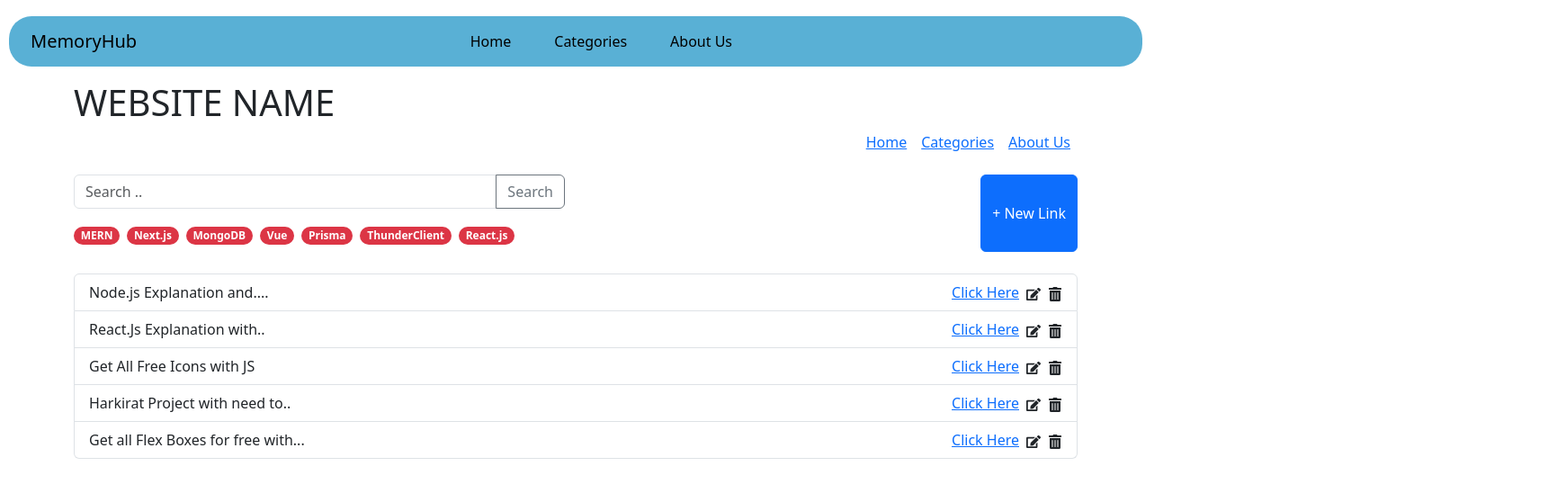
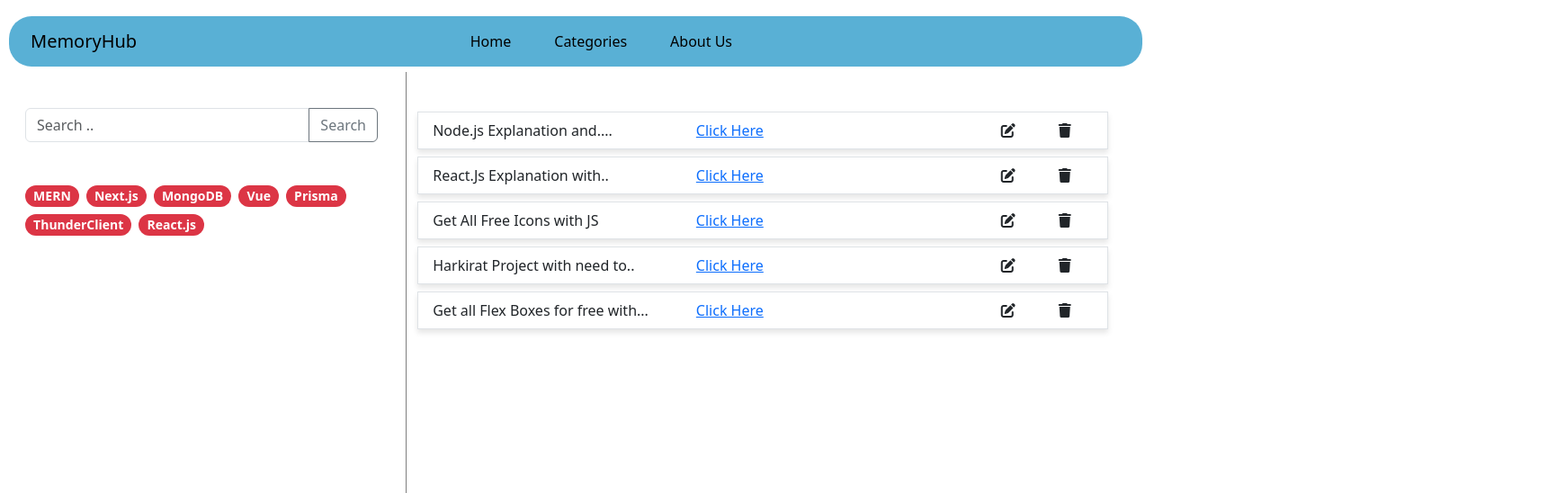
Before and after one commit to jasjeev013/memoryhub, a React (Create React App) app: page /categories in a window 1280 px wide. Shown: the top 548 px of the page at 90% size, 1731 px wide, since content can reach past the window. Built offline with nearby package versions, Linux system fonts and the light colour scheme.

Commit message:
Did Full Frontend

```diff
--- a/public/index.html
+++ b/public/index.html
@@ -23,6 +23,8 @@
       Learn how to configure a non-root public URL by running `npm run build`.
     -->
   <title>React App</title>
+  <style>
+</style>
 </head>
 
 <body>
--- a/src/App.css
+++ b/src/App.css
@@ -1,3 +1,5 @@
+
+
 /* ---------- NavBar.jsx ------- */
 
 .navbar-nav {
@@ -79,3 +81,26 @@
   width: 95%;
 
 }
+
+.title-container {
+  flex: 1; /* Ensures the title takes available space */
+  overflow: hidden; /* Hides any overflow */
+  white-space: nowrap; /* Prevents wrapping */
+  text-overflow: ellipsis; /* Displays ellipsis (...) for overflowed text */
+}
+
+
+/* -------------Categories.jsx-------------- */
+
+@media (min-width: 789px){
+
+  .vertical-line {
+    position: absolute;
+    top: 10%;
+    bottom: 0%;
+    left: 34%;
+    border-left:1px solid rgba(0, 0, 0, 0.5);;
+    /* height: 100%; */
+
+  }
+}
--- a/src/App.js
+++ b/src/App.js
@@ -3,9 +3,9 @@ import 'bootstrap/dist/css/bootstrap.min.css';
 import { BrowserRouter as Router, Route, Routes } from "react-router-dom";
 import NavBar from './components/NavBar';
 import Home from './components/Home';
-import Tags from './components/Tags';
 import AboutUs from './AboutUs';
 import AddLink from './components/AddLink';
+import Categories from './components/Categories';
 
 
 
@@ -16,7 +16,7 @@ function App() {
         <NavBar />
         <Routes>
           <Route path="/" element={<Home />} />
-          <Route path="/categories" element={<Tags />} />
+          <Route path="/categories" element={<Categories />} />
           <Route path="/addLink" element={<AddLink />} />
           <Route path="/about" element={<AboutUs />} />
         </Routes>
--- a/src/components/AddLink.jsx
+++ b/src/components/AddLink.jsx
@@ -1,50 +1,40 @@
 import React from 'react';
-import { Container, Row, Col, Form, Button, InputGroup } from 'react-bootstrap';
+import '../App.css'
+import {Row, Col, Form, Button, InputGroup } from 'react-bootstrap';
 import { FaLink, FaPaperPlane } from 'react-icons/fa';
 
 const AddLink = () => {
   return (
-    <Container>
-      <Row className="mt-4">
-        <Col>
-          <h1>WEBSITE NAME</h1>
-        </Col>
-      </Row>
-      <Row>
-        <Col className="d-flex justify-content-end">
-          <nav>
-            <a href="#!" className="mx-2">Home</a>
-            <a href="#!" className="mx-2">Categories</a>
-            <a href="#!" className="mx-2">About Us</a>
-          </nav>
-        </Col>
-      </Row>
-      <Row className="mt-4">
+
+    <Row className="mt-5 mx-5">
       <Col md={6}>
-          <h2 className="text-danger">Add New Link</h2>
-          <Form>
-            <Form.Group controlId="formDescription" className="mb-3">
+        <h1 className="text-danger ">Add New Link</h1>
+        <Form className='my-5 mx-3'>
+          <Form.Group controlId="formDescription" className="mb-4">
             <Form.Control type="text" placeholder="Give a Description..." />
           </Form.Group>
-            <Form.Group controlId="formLink" className="mb-3">
+          <Form.Group controlId="formLink" className="mb-4">
             <InputGroup>
               <InputGroup.Text><FaLink /></InputGroup.Text>
               <Form.Control type="text" placeholder="Add Link" />
             </InputGroup>
           </Form.Group>
-            <Form.Group controlId="formCategories" className="mb-3">
-              <Form.Control type="text" placeholder="Add Categories" />
+          <Form.Group controlId="" className="mb-4">
+            <Form.Control
+              type="text" placeholder="Add Categories" style={{
+              paddingBottom:'100px'
+              }}/>
           </Form.Group>
-            <Button variant="primary" type="submit">
+          <Button variant="primary" type="submit" className='my-2'>
             Submit Now <FaPaperPlane />
           </Button>
         </Form>
       </Col>
       <Col md={6}>
-          <img src="path_to_image.png" alt="Illustration" className="img-fluid rounded" />
+        <img src="https://design4users.com/wp-content/uploads/2020/02/3d-illustration-workspace.jpg" alt="Illustration" className="img-fluid rounded" />
       </Col>
     </Row>
-    </Container>
+
   );
 };
 
--- /dev/null
+++ b/src/components/Categories.jsx
@@ -0,0 +1,60 @@
+import React from 'react';
+import { Row, Col, InputGroup, FormControl, Button, ListGroup, Badge } from 'react-bootstrap';
+import LinkItem from './LinkItem';
+
+const tags = ["MERN", "Next.js", "MongoDB", "Vue", "Prisma", "ThunderClient", "React.js"];
+const links = [
+    "Node.js Explanation and....",
+    "React.Js Explanation with..",
+    "Get All Free Icons with JS",
+    "Harkirat Project with need to..",
+    "Get all Flex Boxes for free with..."
+];
+
+const Categories = () => {
+    return (
+        <div className='my-4'>
+            <Row className="mt-4 mx-3">
+                {/* Left Column */}
+                <Col md={4} className='my-4'>
+                    <InputGroup className="mb-3">
+                        <FormControl placeholder="Search .." />
+                        <Button variant="outline-secondary">Search</Button>
+                    </InputGroup>
+                    <div className="mt-5 d-flex flex-wrap ">
+                        {tags.map((tag, index) => (
+                            <Badge key={index} pill bg="danger" className="me-2 mb-2" style={{
+                                cursor: 'pointer',
+                                fontSize: '14px'
+                            }}>
+                                {tag}
+                            </Badge>
+                        ))}
+                    </div>
+                </Col>
+
+                {/* Divider Line */}
+                <div className="d-md-none w-100 my-3" style={{
+                    borderBottom: '1px solid #dee2e6'
+                }}></div>
+
+                <div className="d-none d-md-block vertical-line mx-3"></div>
+
+                {/* Right Column */}
+                <Col>
+                    <Row className="mt-4">
+                        <Col>
+                            <ListGroup>
+                                {links.map((link, index) => (
+                                    <LinkItem key={index} title={link} />
+                                ))}
+                            </ListGroup>
+                        </Col>
+                    </Row>
+                </Col>
+            </Row>
+        </div>
+    );
+}
+
+export default Categories;
--- a/src/components/Home.jsx
+++ b/src/components/Home.jsx
@@ -1,9 +1,7 @@
 import React from 'react';
-
-import {  Row, Col, InputGroup, FormControl, Button, ListGroup } from 'react-bootstrap';
+import { Link } from 'react-router-dom';
+import { Row, Col, InputGroup, FormControl, Button, ListGroup } from 'react-bootstrap';
 import LinkItem from './LinkItem';
-
-
 
 const Home = () => {
   const links = [
@@ -18,9 +16,9 @@ const Home = () => {
 
   return (
     <>
-
-      <Row className="mt-4 justify-content-center align-items-center">
-        <Col md={10}>
+      {/* Search and New Link Buttons */}
+      <Row className="mt-5 justify-content-center align-items-center">
+        <Col md={8} lg={6}>
           <InputGroup className="shadowed-input">
             <FormControl placeholder="Search for something..." className="custom-search-bar" />
             <Button variant="outline-secondary" className="custom-search-button">
@@ -28,21 +26,25 @@ const Home = () => {
             </Button>
           </InputGroup>
         </Col>
-        <Col xs="auto">
-          <Button variant="primary" className="custom-new-link-button"><i className="fa-solid fa-plus"/> New Link</Button>
+        <Col xs="auto" className="mt-3 mt-md-0">
+          <Button variant="primary" className="custom-new-link-button">
+            <Link to="/addLink" style={{ color: 'white', textDecoration: 'none' }}>
+              <i className="fa-solid fa-plus"/> New Link
+            </Link>
+          </Button>
         </Col>
       </Row>
 
+      {/* List of Links */}
       <Row className="mt-4">
         <Col>
-          <ListGroup className='my-4'>
+          <ListGroup className="my-4">
             {links.map((link, index) => (
               <LinkItem key={index} title={link} />
             ))}
           </ListGroup>
         </Col>
       </Row>
-
     </>
   );
 };
--- a/src/components/LinkItem.jsx
+++ b/src/components/LinkItem.jsx
@@ -1,28 +1,44 @@
-import React from 'react'
-import { ListGroup } from 'react-bootstrap';
+import React from 'react';
+import { ListGroup, OverlayTrigger, Tooltip } from 'react-bootstrap';
 
-
-const LinkItem = (props) => {
-    const { title } = props
-
+const LinkItem = ({ title }) => {
     const handleClick = () => {
         console.log('Clicked');
-    }
+    };
+
+    const handleEdit = () => {
+        console.log('Edit clicked');
+    };
+
+    const handleDelete = () => {
+        console.log('Delete clicked');
+    };
 
     return (
-        <div onClick={handleClick} className="list-item-container" >
+        <div className="list-item-container" onClick={handleClick}>
             <ListGroup.Item className="custom-list-group-item d-flex justify-content-between align-items-center my-1">
-                <div>{title}
 
+                <div className="title-container">
+                    <div className="truncate">{title}</div>
                 </div>
                 <div>
-                    <a href="https://www.canva.com/" className="click-here-link">Click Here</a>
-                    <i className="fa-solid fa-pen-to-square mx-4 action-icon"></i>
-                    <i className="fa-solid fa-trash mx-4 action-icon"></i>
+                    <a href="https://www.canva.com/" target="_blank" rel="noreferrer" className="click-here-link">Click Here</a>
+                    <OverlayTrigger
+                        placement="top"
+                        overlay={<Tooltip id="edit-tooltip">Edit</Tooltip>}
+                    >
+                        <i className="fa-solid fa-pen-to-square mx-4 action-icon" onClick={handleEdit}></i>
+                    </OverlayTrigger>
+                    <OverlayTrigger
+                        placement="top"
+                        overlay={<Tooltip id="delete-tooltip">Delete</Tooltip>}
+                    >
+                        <i className="fa-solid fa-trash mx-4 action-icon" onClick={handleDelete}></i>
+                    </OverlayTrigger>
                 </div>
             </ListGroup.Item>
         </div>
-    )
-}
+    );
+};
 
-export default LinkItem
+export default LinkItem;
--- a/src/components/NavBar.jsx
+++ b/src/components/NavBar.jsx
@@ -6,7 +6,7 @@ import { Link } from 'react-router-dom';
 const NavBar = () => {
     return (
         <>
-        <Navbar expand="lg" className="custom-navbar  sticky-top" style={{ top: '18px' }}>
+        <Navbar expand="lg" className="custom-navbar my-3 sticky-top" style={{ top: '18px' }}>
             <Navbar.Brand className='mx-4' href="#home">MemoryHub</Navbar.Brand>
             <Navbar.Toggle aria-controls="basic-navbar-nav" />
             <Navbar.Collapse id="basic-navbar-nav">
--- a/src/components/Tags.jsx
+++ /dev/null
@@ -1,73 +0,0 @@
-import React from 'react';
-import { Container, Row, Col, InputGroup, FormControl, Button, ListGroup, Badge } from 'react-bootstrap';
-import { FaEdit, FaTrashAlt } from 'react-icons/fa';
-
-const tags = ["MERN", "Next.js", "MongoDB", "Vue", "Prisma", "ThunderClient", "React.js"];
-const links = [
-  "Node.js Explanation and....",
-  "React.Js Explanation with..",
-  "Get All Free Icons with JS",
-  "Harkirat Project with need to..",
-  "Get all Flex Boxes for free with..."
-];
-
-const LinkItem = ({ title }) => (
-  <ListGroup.Item className="d-flex justify-content-between align-items-center">
-    <div>{title}</div>
-    <div>
-      <a href="#!">Click Here</a>
-      <FaEdit className="mx-2" style={{ cursor: 'pointer' }} />
-      <FaTrashAlt style={{ cursor: 'pointer' }} />
-    </div>
-  </ListGroup.Item>
-);
-
-const Tags = () => {
-  return (
-    <Container>
-      <Row className="mt-4">
-        <Col>
-          <h1>WEBSITE NAME</h1>
-        </Col>
-      </Row>
-      <Row>
-        <Col className="d-flex justify-content-end">
-          <nav>
-            <a href="#!" className="mx-2">Home</a>
-            <a href="#!" className="mx-2">Categories</a>
-            <a href="#!" className="mx-2">About Us</a>
-          </nav>
-        </Col>
-      </Row>
-      <Row className="mt-4">
-        <Col md={6}>
-          <InputGroup>
-            <FormControl placeholder="Search .." />
-            <Button variant="outline-secondary">Search</Button>
-          </InputGroup>
-          <div className="mt-3">
-            {tags.map((tag, index) => (
-              <Badge key={index} pill bg="danger" className="me-2 mb-2">
-                {tag}
-              </Badge>
-            ))}
-          </div>
-        </Col>
-        <Col md={6} className="d-flex justify-content-end">
-          <Button variant="primary">+ New Link</Button>
-        </Col>
-      </Row>
-      <Row className="mt-4">
-        <Col>
-          <ListGroup>
-            {links.map((link, index) => (
-              <LinkItem key={index} title={link} />
-            ))}
-          </ListGroup>
-        </Col>
-      </Row>
-    </Container>
-  );
-};
-
-export default Tags;
```
Lines whose indentation alone changed are shown as unchanged.
